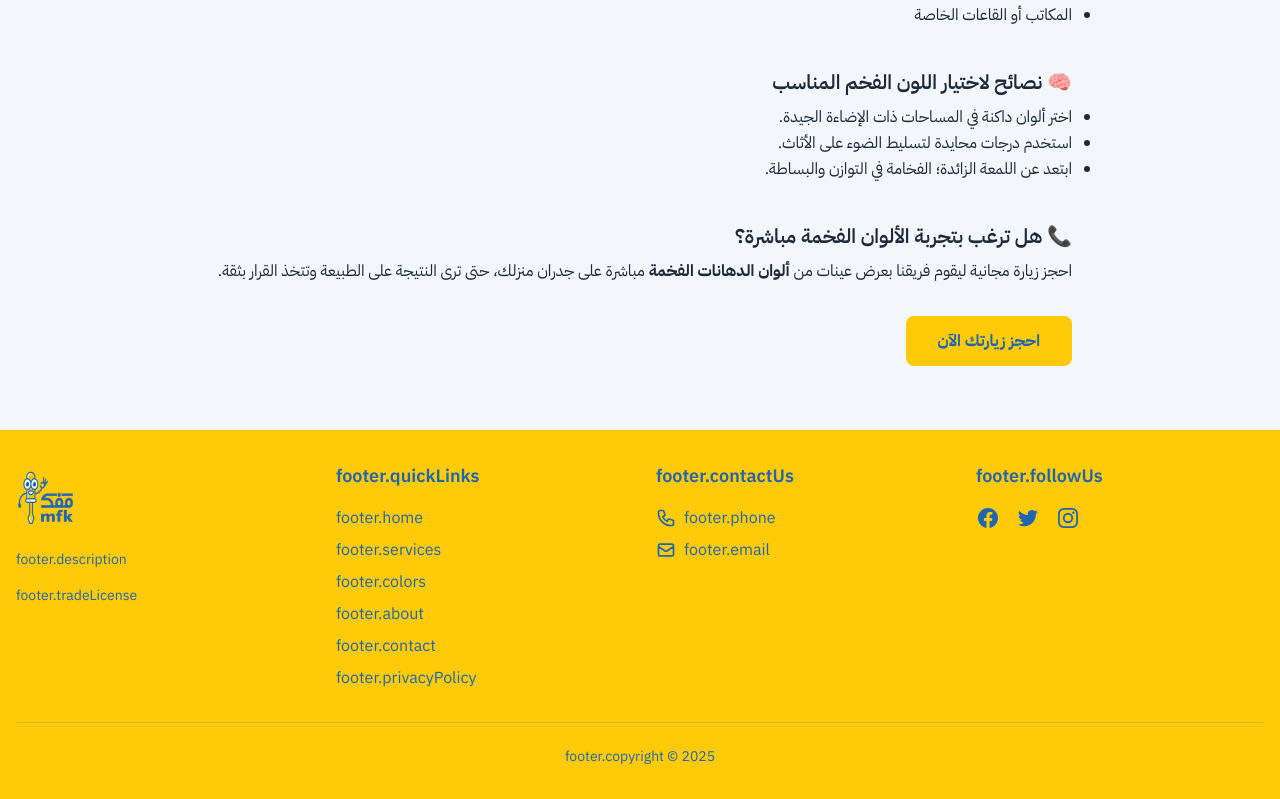
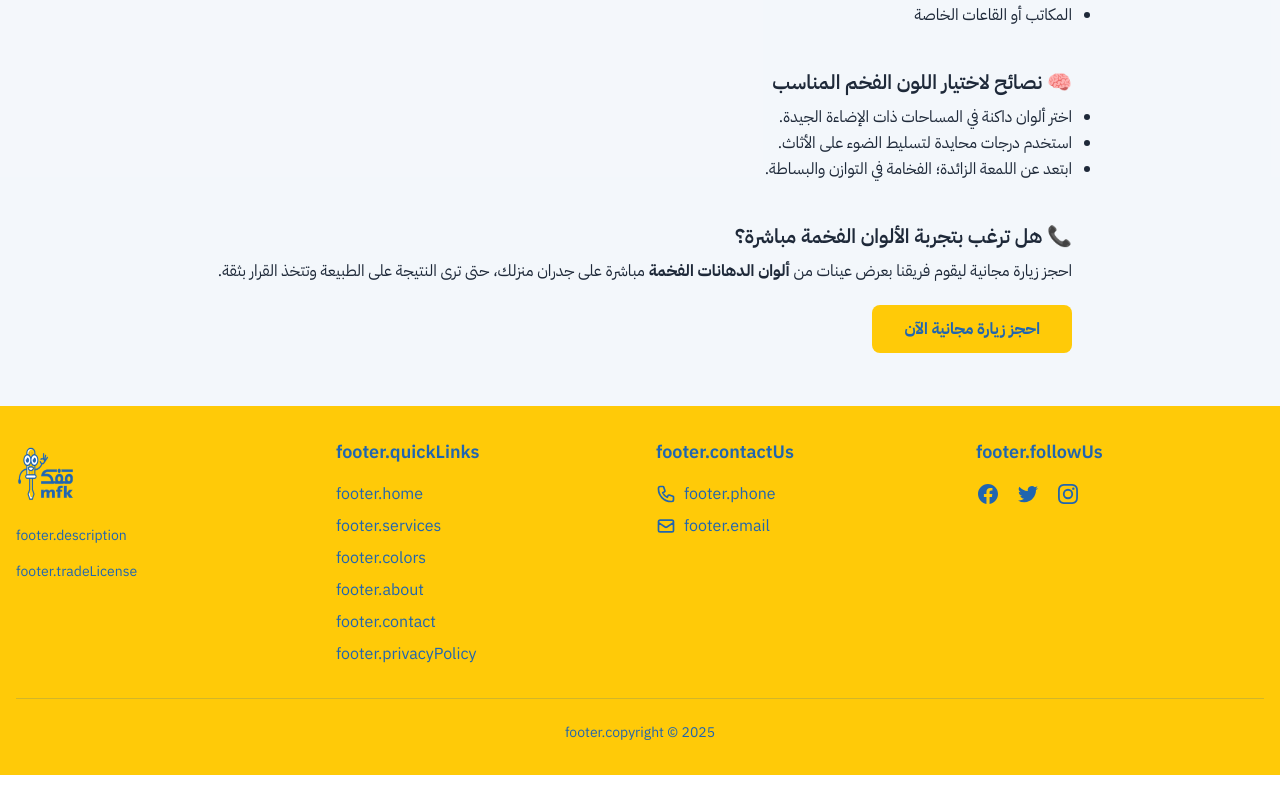
Before and after one commit to abdoroot/mfk-website-react, a React (Vite) app: page /1/luxury-paints in a window 1280 px wide. Shown: the part 1094-1893 px from the top of the page. After the commit the page ends 1869 px from the top, so only its background shows below. Built offline with nearby package versions, Linux system fonts and the light colour scheme.

Commit message:
change trasnlations

```diff
--- a/src/pages/Colors.jsx
+++ b/src/pages/Colors.jsx
@@ -42,7 +42,6 @@ const ColorsPage = () => {
                         احجز زيارة معاينة الآن لتجربة الألوان المناسبة على جدران منزلك مباشرة. فريقنا يساعدك في تحقيق أفضل نتيجة.
                     </p>
 
-                    <div>
                     <Link
                         to={`/${lang}/contact`}
                         className="bg-mfk-yellow text-mfk-blue font-bold px-8 py-3 rounded-lg hover:bg-opacity-90 transition text-center"
@@ -50,7 +49,6 @@ const ColorsPage = () => {
                         احجز زيارة مجانية الآن
                     </Link>
                 </div>
-                </div>
             </section>
         </DefaultLayout>
     );
--- a/src/pages/LuxuryPaints.jsx
+++ b/src/pages/LuxuryPaints.jsx
@@ -1,7 +1,10 @@
 import DefaultLayout from '@/layouts/DefaultLayout';
 import Seo from '@/components/Seo';
+import { Link } from 'react-router-dom';
+import useTranslation from '@/hooks/useTranslation';
 
 const LuxuryPaints = () => {
+    const { lang, t } = useTranslation();
     return (
         <DefaultLayout>
             <Seo
@@ -87,14 +90,13 @@ const LuxuryPaints = () => {
                     <p className='mb-8'>
                         احجز زيارة مجانية ليقوم فريقنا بعرض عينات من <strong>ألوان الدهانات الفخمة</strong> مباشرة على جدران منزلك، حتى ترى النتيجة على الطبيعة وتتخذ القرار بثقة.
                     </p>
-                    <div>
-                        <a
-                            href="/ar/contact"
-                            className="bg-mfk-yellow text-mfk-blue font-bold px-8 py-3 rounded-lg hover:bg-opacity-90 transition text-center inline-block"
-                        >
-                            احجز زيارتك الآن
-                        </a>
-                    </div>
+
+                    <Link
+                        to={`/${lang}/contact`}
+                        className="bg-mfk-yellow text-mfk-blue font-bold px-8 py-3 rounded-lg hover:bg-opacity-90 transition text-center"
+                    >
+                        احجز زيارة مجانية الآن
+                    </Link>
                 </div>
             </section>
         </DefaultLayout>
```
Lines whose indentation alone changed are shown as unchanged.
